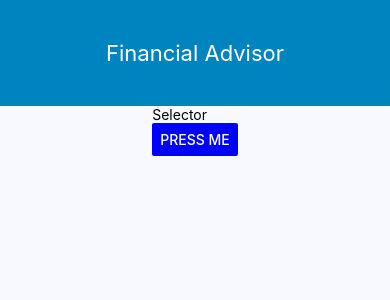
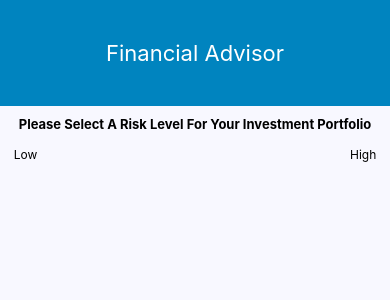
Before and after one commit to ksavransky/FinancialAdvisorNative, a React Native app: screen / in a window 390 px wide. Shown: the top 300 px of the page. Built offline with nearby package versions, Linux system fonts and the light colour scheme.

Commit message:
selector labels done

```diff
--- a/components/selector.js
+++ b/components/selector.js
@@ -11,15 +11,28 @@
   render() {
     return (
       <View>
-        <Text>Selector</Text>
-        <View>
-          <Button
-            onPress={this.props.onChangeScreen}
-            title="Press Me"
-            color="blue"
-          />
+        <Text style={stylesSelector.title}>Please Select A Risk Level For Your Investment Portfolio</Text>
+        <View style={stylesSelector.riskLabels}>
+          <Text style={stylesSelector.riskLabelText}>Low</Text>
+          <Text style={stylesSelector.riskLabelText}>High</Text>
         </View>
       </View>
     );
   }
 }
+
+const stylesSelector = StyleSheet.create({
+  title: {
+    fontSize: 13,
+    fontWeight: 'bold',
+    margin: 10,
+  },
+  riskLabels: {
+    flexDirection: 'row',
+    justifyContent: 'space-between',
+    margin: 5,
+  },
+  riskLabelText: {
+    fontSize: 12,
+  },
+});
```
